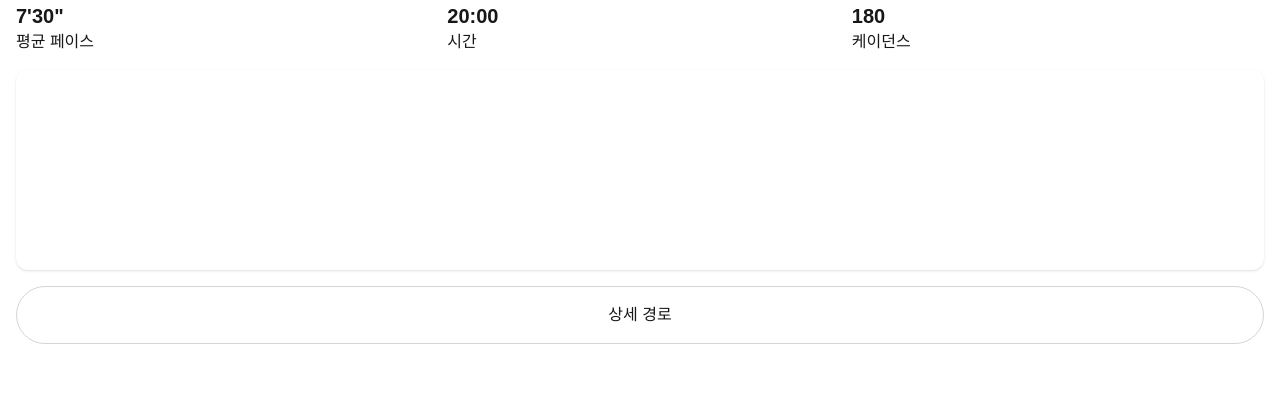
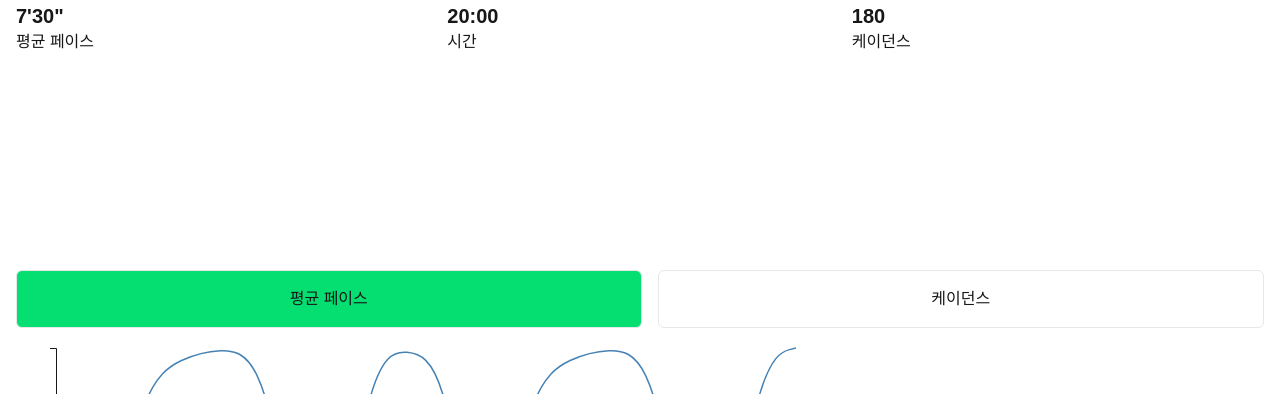
Before and after one commit to LeeHwiGyoung/running, a Next.js app: page /dashboard/runningDetail/1 in a window 1280 px wide. Shown: the part 190-584 px from the top of the page. Built offline with nearby package versions, Linux system fonts and the light colour scheme; no server answers.

Commit message:
✨ DetailRunCard : 달린 경로를 지도로 보여주고, 케이던스와  페이스의 변화를 라인그래프로 보여주는 DetailRunPerformaceView 추가

```diff
--- a/src/component/dashboard/DetailRunCard.tsx
+++ b/src/component/dashboard/DetailRunCard.tsx
@@ -1,12 +1,8 @@
 'use client';
 import { formatPace, formatTime } from '@/utils/format'
 import React from 'react'
-import KakaoMap from '../KakaoMap'
 import useCountUp from '@/hooks/useCountUp'
-import Button from '../ui/Button';
-import useModal from '@/hooks/useModal';
-import Modal from '../Modal';
-import DetailRunCardModal from './DetailRunCardModal';
+import DetailRunPerformaceView from './DetailRunPerformaceView';
 
 interface DetailRunCardProps {
     date: string,
@@ -57,7 +53,6 @@ export default function DetailRunCard({
     cadence,
 }:DetailRunCardProps) {
   const count = useCountUp({target : distance})
-  const {isOpen , onOpen , onClose} = useModal();
 
   return (
     <article className='px-4'>
@@ -84,15 +79,9 @@ export default function DetailRunCard({
                 <span>케이던스</span>
             </div>
         </section>
-        <section className='w-full h-[200px] rounded-xl overflow-hidden shadow-sm mt-4'>
-            <KakaoMap className='w-full h-full' level={3} latitude={37.4504924} longitude={126.6849254} />
+        <section className='mb-18'>
+            <DetailRunPerformaceView position={{latitude : 37.4504924 , longitude : 126.6849254}}/>
         </section>
-        <Button className="border w-full py-4 rounded-full border-gray-300 mt-4" onClick={onOpen}>
-            상세 경로
-        </Button>
-        <Modal className={'z-1000'} isOpen={isOpen} onClose={onClose}>
-          <DetailRunCardModal runningData={dummyPath} position={{latitude : 37.4504924 , longitude : 126.6849254}}/>
-        </Modal>
     </article>
   )
 }
```
